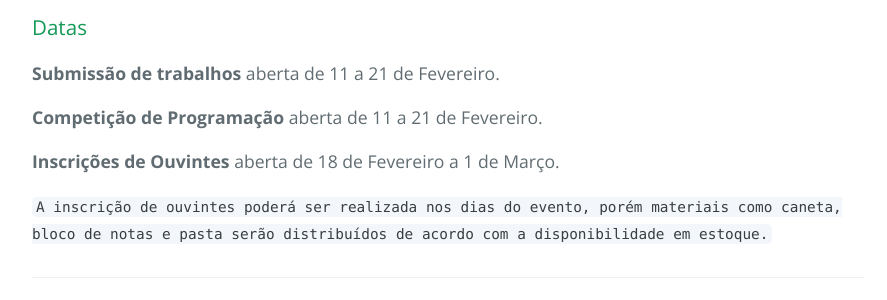
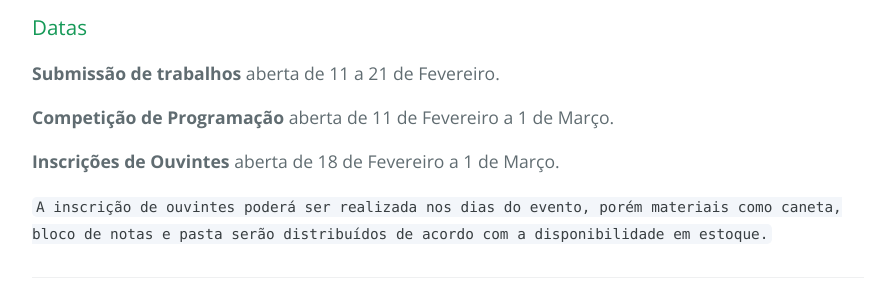
Before and after one commit to ifpb-guarabira/seducitec, a Jekyll site: the page built from index.md, in a window 1280 px wide. Shown: the part 1198-1498 px from the top of the page, without its empty margins (192-1079 px from the left). Built offline with Jekyll 4.4.1, drawn with Linux system fonts in a browser that asks for light colours.

Commit message:
suspensão das submissões de trabalhos

```diff
--- a/_includes/header.html
+++ b/_includes/header.html
@@ -13,7 +13,7 @@
         }
     </script>
 
-    <a class="typeform-share btn" href="https://ifpb.typeform.com/to/vNPoVy" data-mode="2" target="_blank">Sumissão de Trabalhos</a>
+    <a class="typeform-share btn" href="javascript:disponibilidade('18 a 21 de Fevereiro');" data-mode="2" target="_blank">Sumissão de Trabalhos</a>
     <a class="typeform-share btn" href="https://ifpb.typeform.com/to/Gb67Sk" data-mode="2" target="_blank">Competicão de Programação</a>
     <a class="typeform-share btn" href="https://ifpb.typeform.com/to/B0jMhL" data-mode="2" target="_blank">Inscrição de Ouvintes</a>
 
--- a/index.md
+++ b/index.md
@@ -24,7 +24,7 @@
 
 **Submissão de trabalhos** aberta de 11 a 21 de Fevereiro.
 
-**Competição de Programação** aberta de 11 a 21 de Fevereiro.
+**Competição de Programação** aberta de 11 de Fevereiro a 1 de Março.
 
 **Inscrições de Ouvintes** aberta de 18 de Fevereiro a 1 de Março.
 
```
